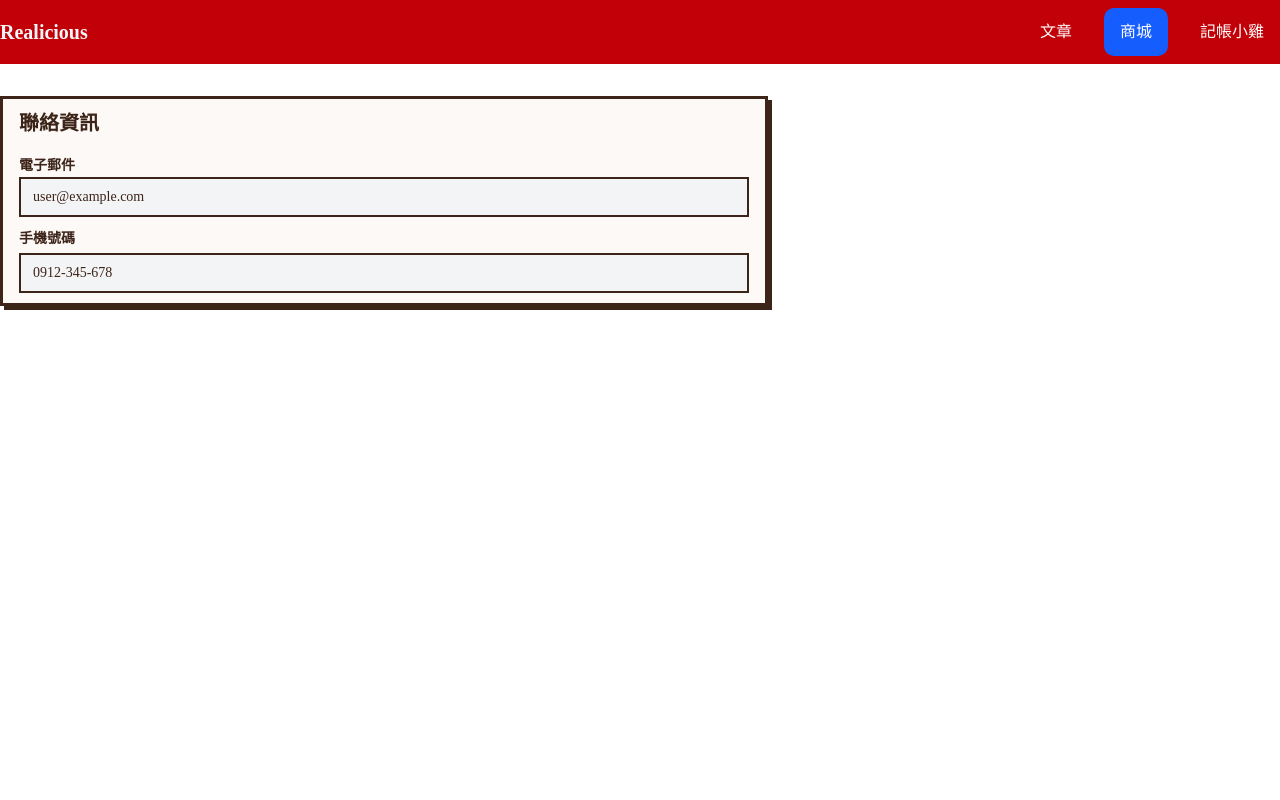
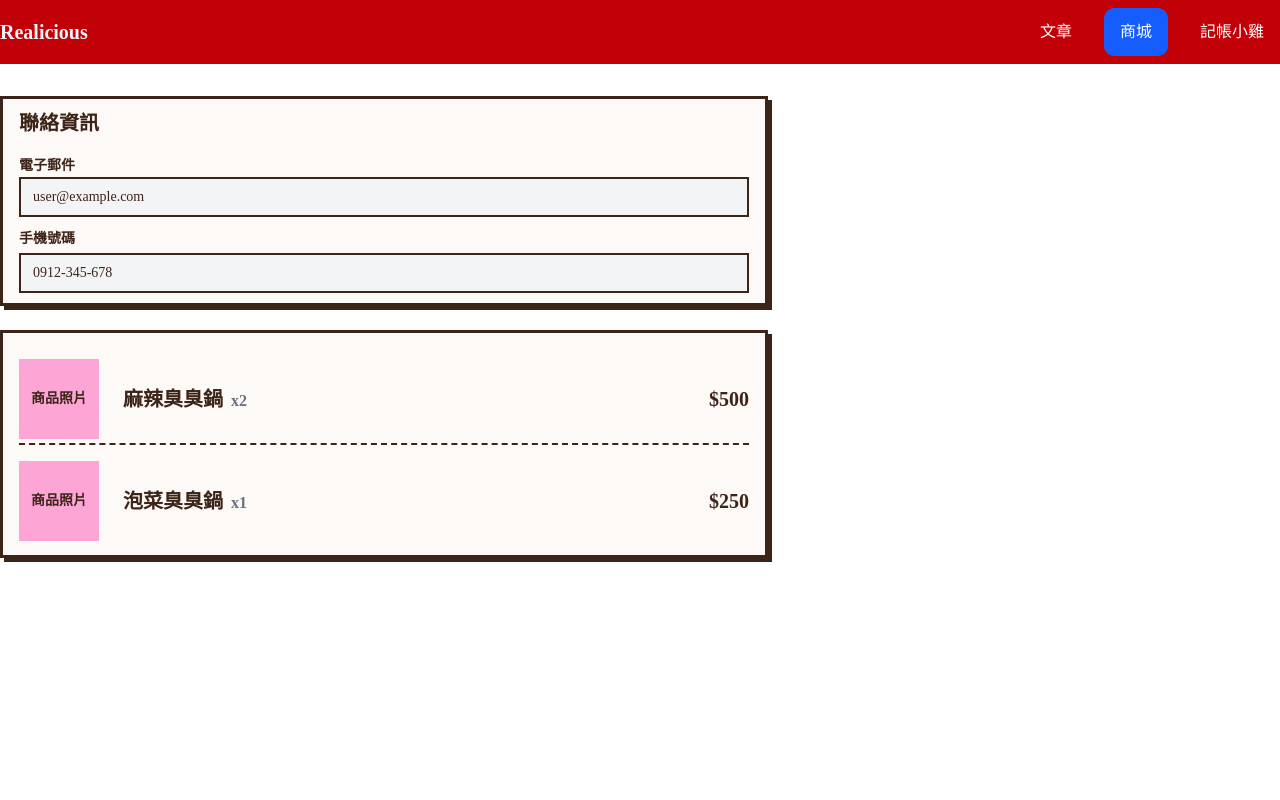
Before and after one commit to AnieceJ/Realicious, a Next.js app: page /shop/checkout in a window 1280 px wide. Shown: the top 800 px of the page. Built offline with nearby package versions, Linux system fonts and the light colour scheme.

Commit message:
feat:結帳-訂單明細

```diff
--- a/app/shop/checkout/_components/CheckoutOrderList.tsx
+++ b/app/shop/checkout/_components/CheckoutOrderList.tsx
@@ -1,9 +1,37 @@
 import React from "react";
 
 export default function CheckoutOrderList() {
+  const items = [
+    { name: "麻辣臭臭鍋", qty: 2, price: 500, image: "/products/hotpot.jpg" },
+    { name: "泡菜臭臭鍋", qty: 1, price: 250, image: "" },
+  ];
   return (
-    <div>
-
+    <div className="w-full h-[40%]">
+      <div
+        className="flex flex-col w-full  px-4 py-2.5
+                  bg-[#FCF9F6] text-[#3D2419] font-bold text-base
+                  border-[3px] border-[#3D2419]
+                  shadow-[4px_4px_0px_0px_#3D2419]
+                  "
+      >
+        {items.map((item, i) => (
+          <div
+            key={i}
+            className="flex flex-row items-center justify-between border-[#3D2419] border-b-2 border-dashed last:border-b-0 mt-3 pb-1 pt-1"
+          >
+            <div className="flex flex-row items-center">
+              <div className="bg-pink-300 w-20 h-20 flex items-center justify-center text-sm shrink-0">
+                  <span>商品照片</span>
+              </div>
+              <div className="ml-6">
+                <span className="font-bold text-xl">{item.name}</span>
+                <span className="text-gray-500 ml-2">x{item.qty}</span>
+              </div>
+            </div>
+            <span className="text-xl">${item.price}</span>
+          </div>
+        ))}
+      </div>
     </div>
   );
 }
--- a/app/shop/checkout/page.tsx
+++ b/app/shop/checkout/page.tsx
@@ -1,6 +1,7 @@
 "use client";
 import React from "react";
 import CheckoutContactInfo from "./_components/CheckoutContactInfo";
+import CheckoutOrderList from "./_components/CheckoutOrderList";
 
 export default function CheckoutPage() {
   return (
@@ -10,7 +11,12 @@ export default function CheckoutPage() {
       <div className="max-w-7xl">
         {/* 左側 */}
         <div className="w-[60%]">
-        <CheckoutContactInfo/>
+          <div className="mb-6">
+            <CheckoutContactInfo />
+          </div>
+          <div>
+            <CheckoutOrderList/>
+          </div>
         </div>
       </div>
     </div>
```
